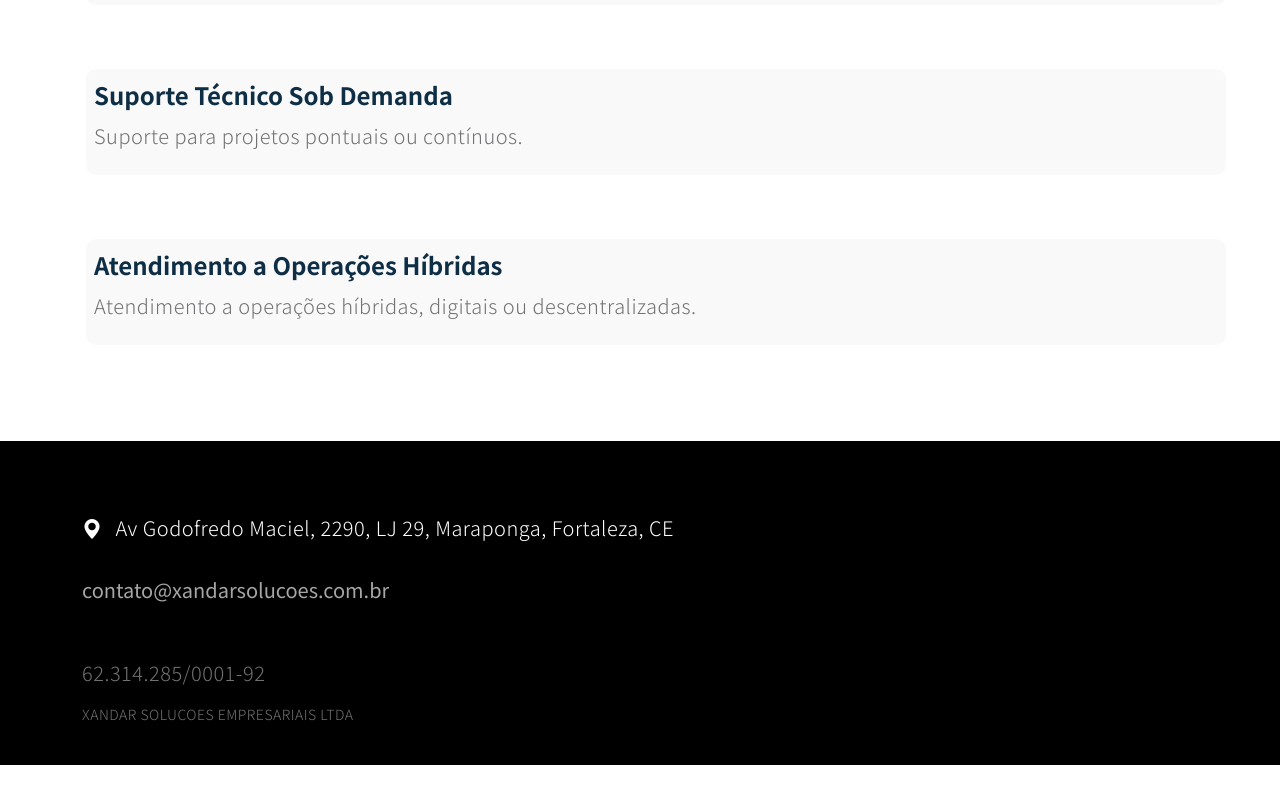
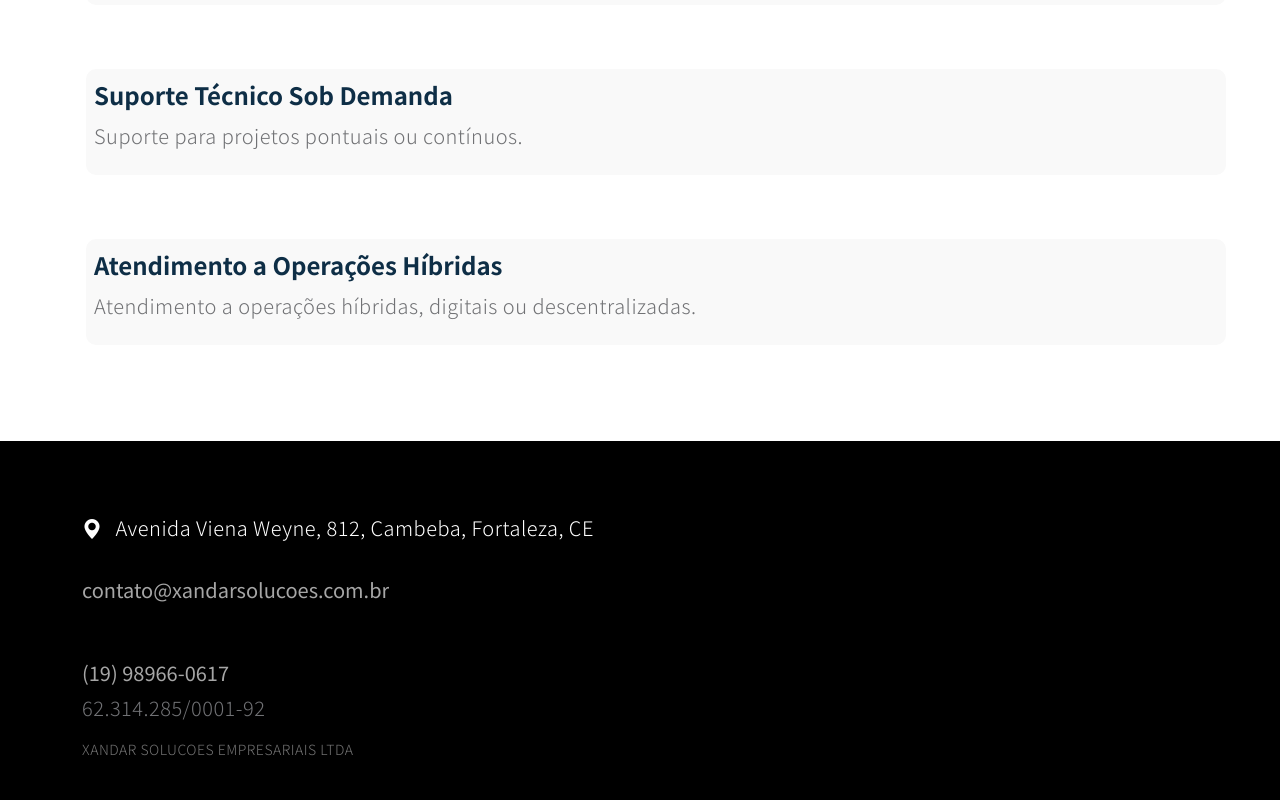
Before and after one commit to toedio/xandarsolucoes.com.br, a plain HTML site: page index.html in a window 1280 px wide. Shown: the part 1593-2393 px from the top of the page. Before the commit the page ends 2358 px from the top, so only its background shows below. Drawn offline with Linux system fonts and the light colour scheme.

Commit message:
Telefone e endereço

```diff
--- a/index.html
+++ b/index.html
@@ -154,11 +154,12 @@
         <div class="col-12">
           <p class="text-white">
             <i class="bi-geo-alt-fill me-2"></i>
-            Av Godofredo Maciel, 2290, LJ 29, Maraponga, Fortaleza, CE
+            Avenida Viena Weyne, 812, Cambeba, Fortaleza, CE
           </p>
           <a href="mailto:contato@xandarsolucoes.com.br" class="custom-link mt-3 mb-5">
             contato@xandarsolucoes.com.br
           </a><br>
+          <a href="tel:+5519989660617" class="custom-link">(19) 98966-0617</a>
         </div>
         <div class="col-6">
           <p>62.314.285/0001-92</p>
```
